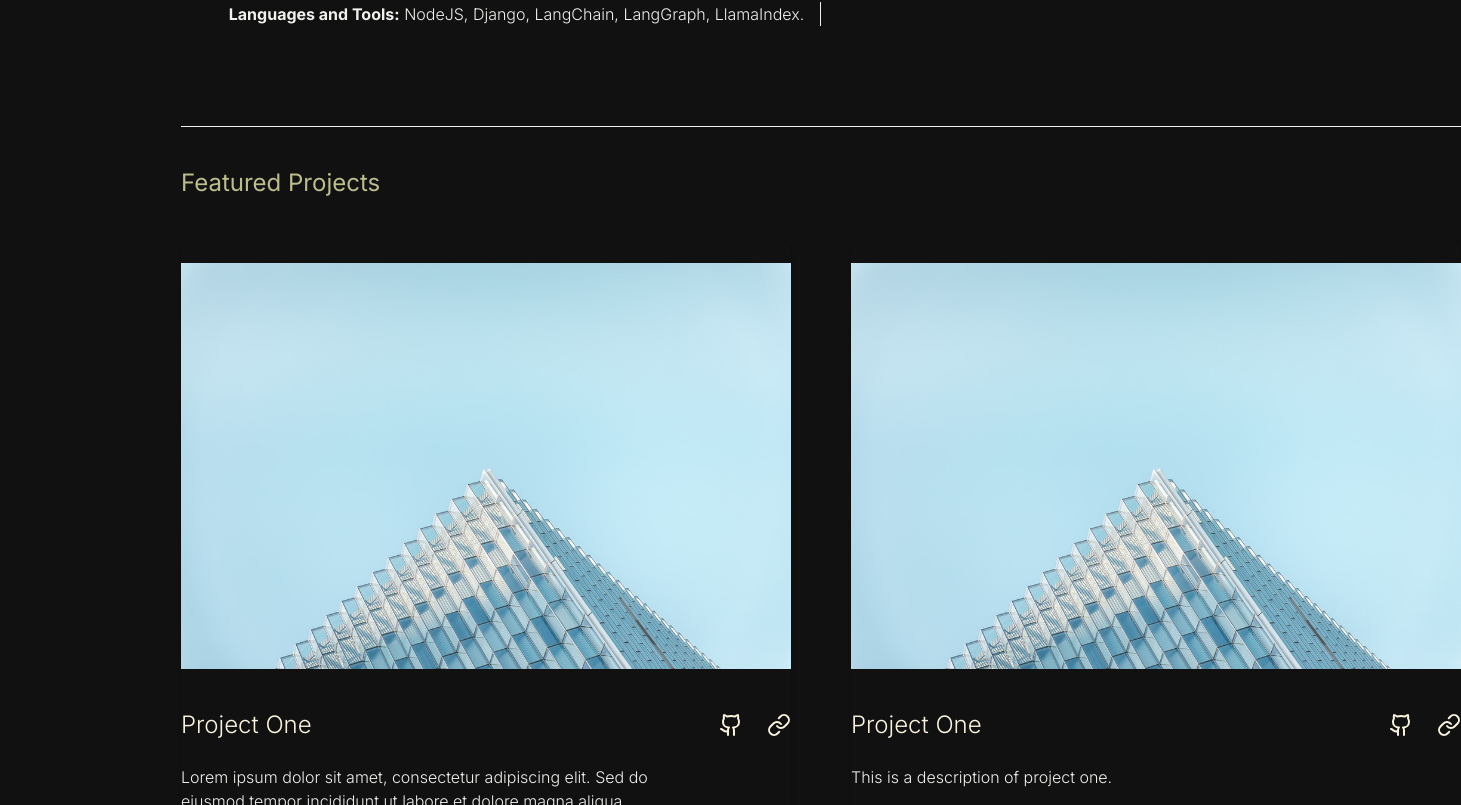
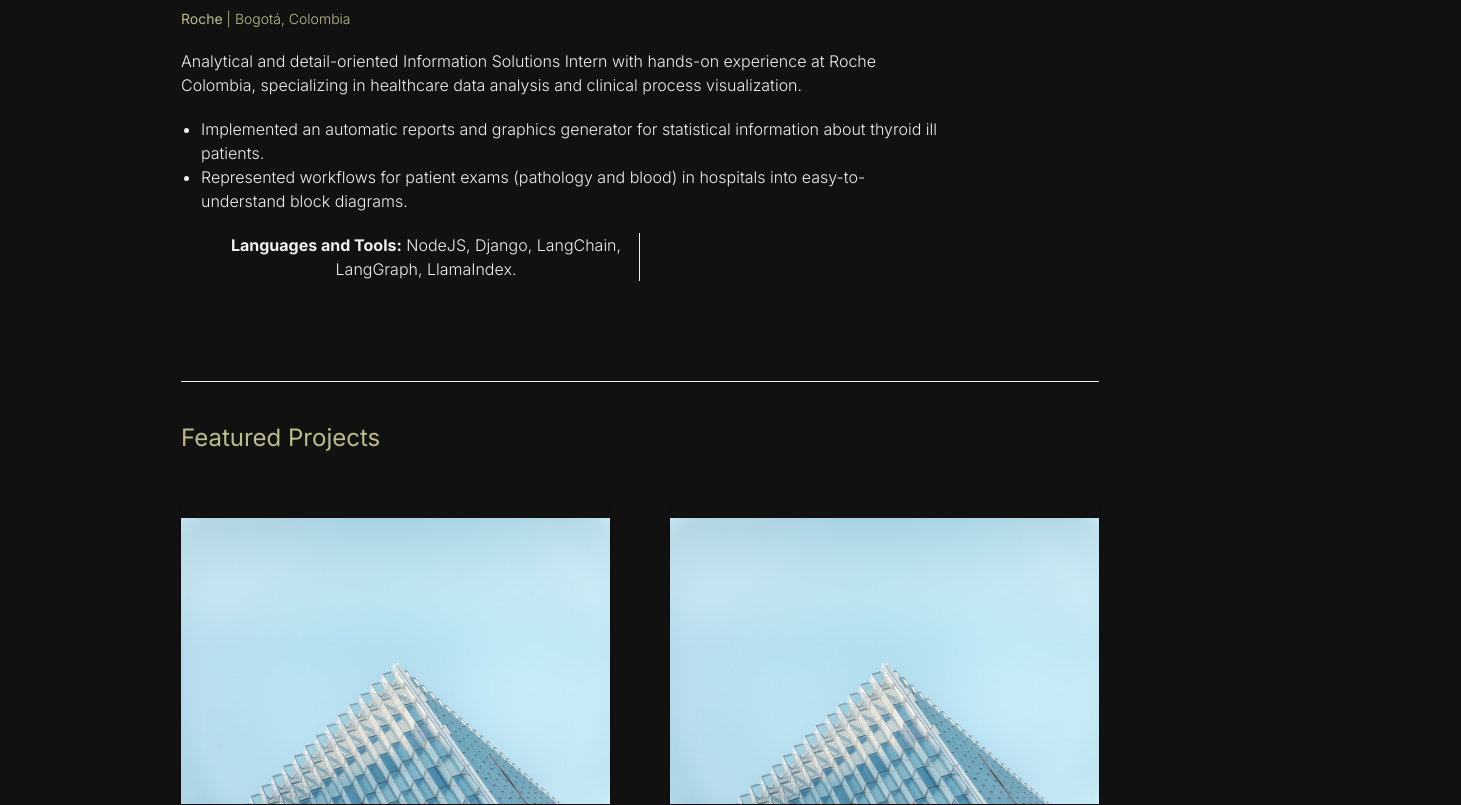
Before and after one commit to gomez2608/personal-portfolio, a Next.js app: page / in a window 1280 px wide. Shown: the part 1875-2680 px from the top of the page, 1461 px wide, since content can reach past the window. Built offline with nearby package versions, Linux system fonts and the light colour scheme.

Commit message:
Deployment and fixing issues

```diff
--- a/app/Components/footer/footer.tsx
+++ b/app/Components/footer/footer.tsx
@@ -6,7 +6,7 @@ import { Mail, LinkedinIcon, Github } from 'lucide-react';
 
 export default function Footer() {
     return (
-        <footer className="grid grid-cols-1 sm:grid-cols-2 md:grid-cols-3 gap-10 my-20 justify-center">
+        <footer id="footer" className="grid grid-cols-1 sm:grid-cols-2 md:grid-cols-3 gap-10 my-20 justify-center">
             <Button
             className='bg-background border-1 border-buttonwhite text-buttonwhite w-5/6 h-[49px] items-center justify-self-center hover:bg-accent'
             onClick={() => window.location.href = 'mailto:sebastiangomezahumada@gmail.com'}
--- a/app/Components/navbar/navbar.tsx
+++ b/app/Components/navbar/navbar.tsx
@@ -14,7 +14,7 @@ import { Menu } from "lucide-react";
 const components: { title:string; href: string; description:string }[] = [
     {
         title: "Projects",
-        href: "#",
+        href: "#projects",
         description: "Explore my projects and contributions."
     },
     {
@@ -24,7 +24,7 @@ const components: { title:string; href: string; description:string }[] = [
     },
     {
         title: "Contact",
-        href: "#",
+        href: "#footer",
         description: "Get in touch with me."
     }
 ];
--- a/app/Components/profile/profile.tsx
+++ b/app/Components/profile/profile.tsx
@@ -7,7 +7,7 @@ export default function Profile() {
     return(
         <section className="flex flex-col justify-items-start mt-[133px]">
             <p className="font-inter text-beige font-light text-base">Hello, I&apos;m</p>
-            <h1 className="font-[Aleo] font-500 text-8xl bg-gradient-to-r from-green via-blue to-solid-beige bg-clip-text text-transparent my-[18px]">Sebastian Gomez</h1>
+            <h1 className="font-[Aleo] font-500 lg:text-8xl md:text-7xl text-6xl bg-gradient-to-r from-green via-blue to-solid-beige bg-clip-text text-transparent my-[18px]">Sebastian Gomez</h1>
             <p className="font-inter text-beige text-justify font-light text-base">I&apos;m a software and AI engineer currently finishing a MSc in Biomedical Engineering with a research focus on ML applications, based in Bogotá, Colombia but with a lot of experience in working with multicultural and remote teams. My personal and professional interests include developing agentic AI workflows, NLP solutions, and ML models using LangChain, PyTorch and TensorFlow. With proven background developing impactful technical solutions at YC-backed startups, I&apos;m eager to bring my abilities to new venture-backed and innovative companies.</p>
             <div className="flex flex-row items-center justify-between mt-[40px]">
                 <div className='flex flex-row max-lg:flex-col justify-between items-center gap-[10px] w-1/4'>
--- a/app/Components/projects/projects.tsx
+++ b/app/Components/projects/projects.tsx
@@ -64,7 +64,7 @@ const cards: { id:string; title:string; description:string; technologies:string;
 
 export default function Projects() {
     return (
-        <div className="flex flex-col justify-center mt-25 border-t border-b border-solid border-foreground pt-10 pb-30">
+        <section id="projects" className="flex flex-col justify-center mt-25 border-t border-b border-solid border-foreground pt-10 pb-30">
             <h2 className="text-2xl font-normal text-solid-beige">Featured Projects</h2>
             <div className="grid grid-cols-2 my-10 gap-15">
 
@@ -82,6 +82,6 @@ export default function Projects() {
 
             </div>
 
-        </div>
+        </section>
     );
 }
--- a/app/layout.tsx
+++ b/app/layout.tsx
@@ -25,7 +25,7 @@ export default function RootLayout({
   children: React.ReactNode;
 }>) {
   return (
-    <html lang="en">
+    <html lang="en" className="scroll-smooth">
       <body
         className={`${inter} ${aleo} antialiased`}
       >
--- a/app/page.tsx
+++ b/app/page.tsx
@@ -6,7 +6,7 @@ import Footer from "./Components/footer/footer";
 
 export default function Home() {
   return (
-    <div className="mx-[25px] w-full h-full lg:mx-[181px] md:mx-[100px] sm:mx-[50px] items-center justify-center">
+    <div className="mx-[25px] lg:mx-[181px] md:mx-[100px] sm:mx-[50px] items-center justify-center">
       <Navbar />
       <Profile />
       <InformationMain />
```
